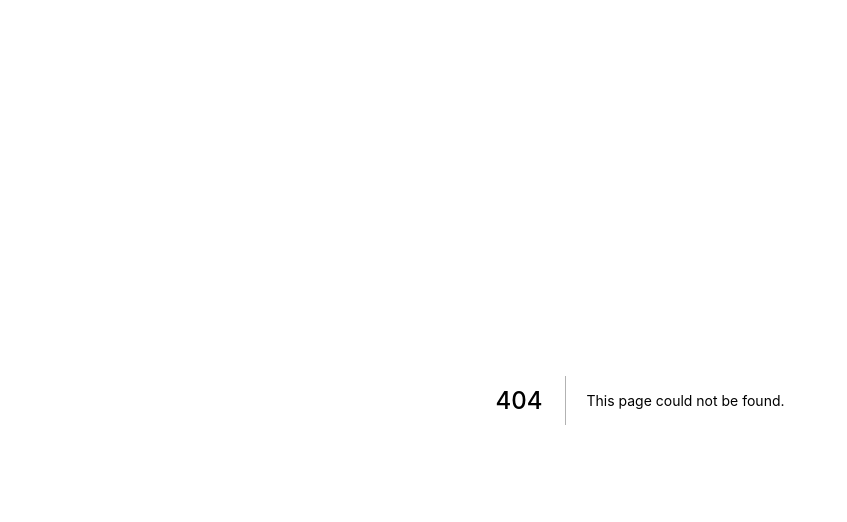
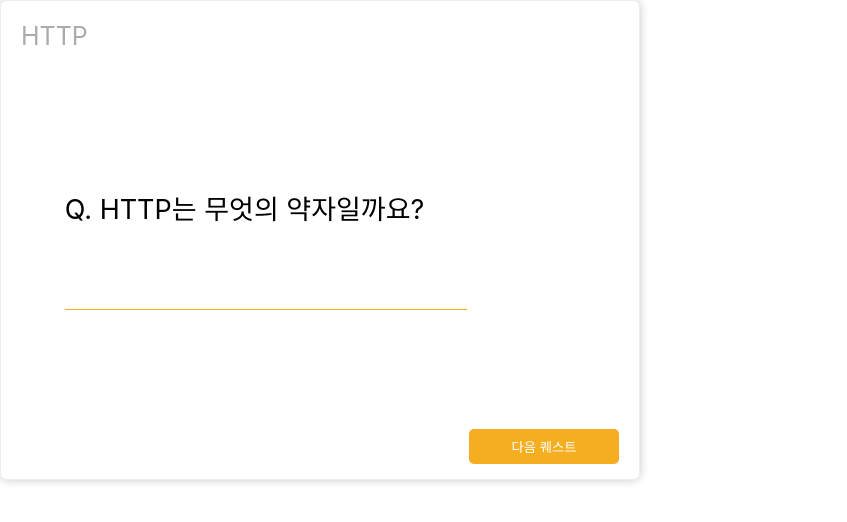
Before and after one commit to dash-map/dashmap-frontend, a Next.js app: page /question/question/qustion in a window 1280 px wide. Before the commit this address had no page. Shown: the top 522 px of the page, without its empty margins (0-847 px from the left). Built offline with nearby package versions, Linux system fonts and the light colour scheme.

Commit message:
[UPDATE] question UI

```diff
--- /dev/null
+++ b/pages/question/question/qustion.tsx
@@ -0,0 +1,69 @@
+import styled from "styled-components";
+import { COLOR } from "../../../styles/color";
+
+const Question = () => {
+    return(
+        <Wrapper>
+            <p className="title">HTTP</p>
+            <div className="middle">
+                <p className="question">Q. HTTP는 무엇의 약자일까요?</p>
+                <input type="text" />
+            </div>
+            <div className="bottom">
+                <button>다음 퀘스트</button>
+            </div>
+        </Wrapper>
+    )
+}
+
+const Wrapper = styled.div`
+    width: 50%;
+    height: 480px;
+    border: 1px solid #ececec;
+    border-radius: 7px;
+    box-shadow: 0px 0px 10px #C8C8C8;
+    display: flex;
+    flex-direction: column;
+    justify-content: space-between;
+
+    .title{
+        font-size: 25px;
+        color: #ABABAB;
+        margin: 20px;
+    }
+
+    .middle{
+        margin-left: 10%;
+        margin-top: -80px;
+        .question{
+            font-size: 27px;
+        }
+        & input{
+            width: 70%;
+            border: none;
+            border-bottom: 1px solid ${COLOR.main};
+            text-indent: 10px;
+            font-size: 20px;
+            margin-top: 30px;
+        }
+    }
+
+    .bottom{
+        width: 100%;
+        display: flex;
+        justify-content: flex-end;
+    }
+
+    & button{
+        width: 150px;
+        height: 35px;
+        border: none;
+        background: ${COLOR.main};
+        color: white;
+        border-radius: 5px;
+        margin-top: -50px;
+        margin-right: 20px;
+    }
+`
+
+export default Question;
```
